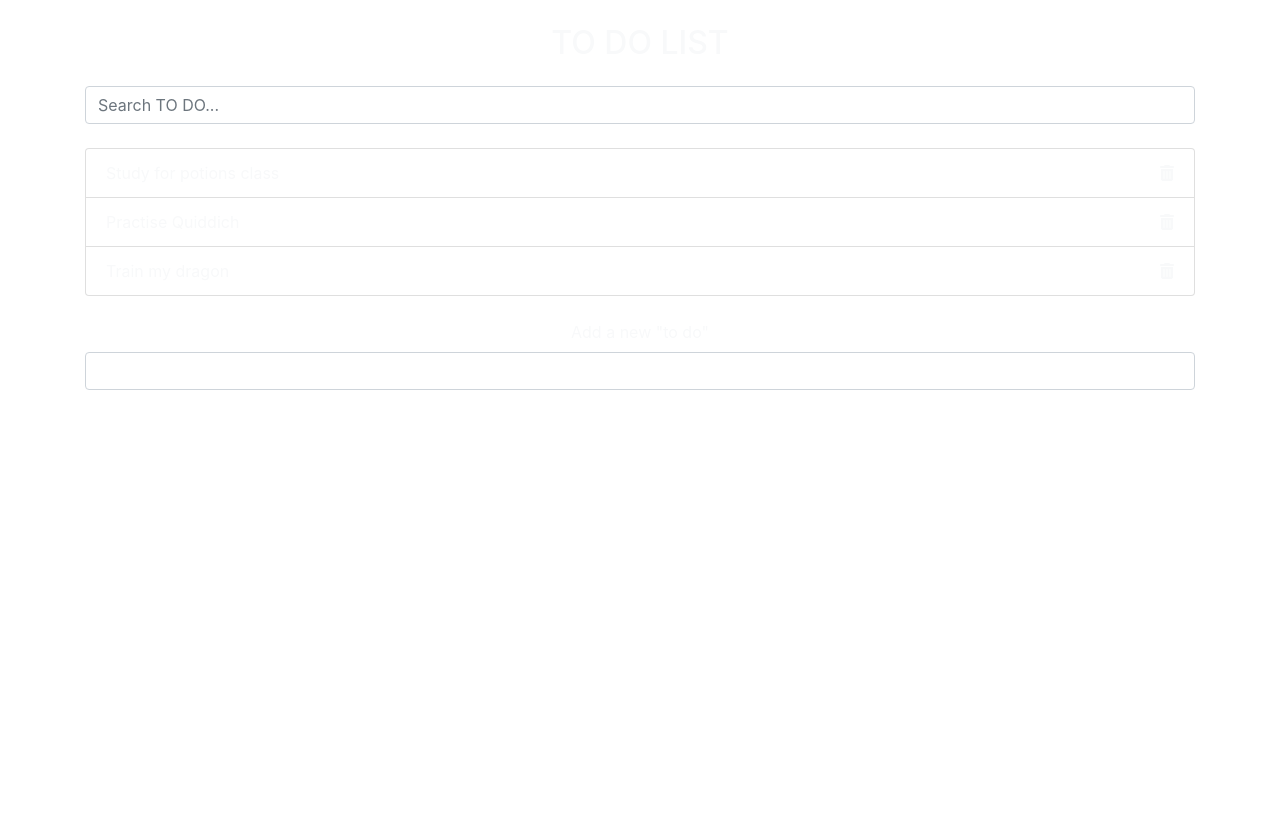
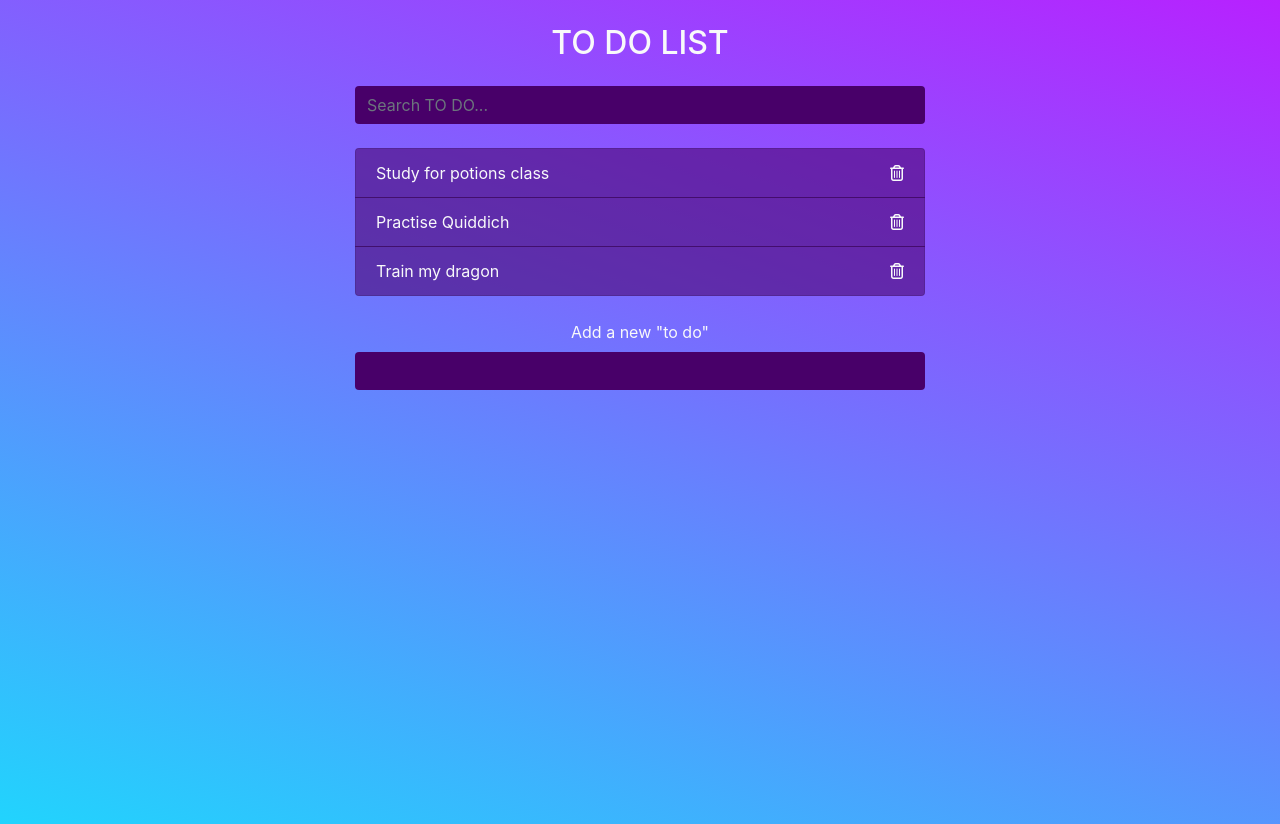
Before and after one commit to rorosana/to_do_list, a plain HTML site: page index.html in a window 1280 px wide. Before the commit the page ends 800 px from the top, so only its background shows below. Drawn offline with nearby package versions, Linux system fonts and the light colour scheme.

Commit message:
corrected the link of the icon from fontawesome in index.html doc and add the style in styles.css document

```diff
--- a/index.html
+++ b/index.html
@@ -23,21 +23,21 @@
             <ul class="list-group text-light to-dos">
                 <li class="list-group-item d-flex justify-content-between align-items-center">
                     <span>Study for potions class</span>
-                    <i class="fa-solid fa-trash-can"></i>
+                    <i class="far fa-trash-alt delete"></i>
                 </li>
                 <li class="list-group-item d-flex justify-content-between align-items-center">
                     <span>Practise Quiddich</span>
-                    <i class="fa-solid fa-trash-can"></i>
+                    <i class="far fa-trash-alt delete"></i>
                 </li>
                 <li class="list-group-item d-flex justify-content-between align-items-center">
                     <span>Train my dragon</span>
-                    <i class="fa-solid fa-trash-can"></i>
+                    <i class="far fa-trash-alt delete"></i>
                 </li>
             </ul>
 
             <form class="add text-center my-4">
                 <label for="" class="text-light">Add a new "to do"</label>
-                <input type class="form-control" name="add">
+                <input type="text" class="form-control" name="add">
             </form>
 
         </div>
--- a/styles.css
+++ b/styles.css
@@ -0,0 +1,24 @@
+body {
+    background-color: #21D4FD;
+    background-image: linear-gradient(19deg, #21D4FD 0%, #B721FF 100%);
+    height: 100vh;
+}
+
+.container {
+    max-width: 600px;
+}
+
+input[type=text],
+input[type=text]:focus {
+    color: #fff;
+    border: none;
+    background: rgb(72, 0, 105);
+}
+
+.to-dos li {
+    background: rgba(72, 0, 105, 0.562);
+}
+
+.fa-solid {
+    cursor: pointer;
+}
```
